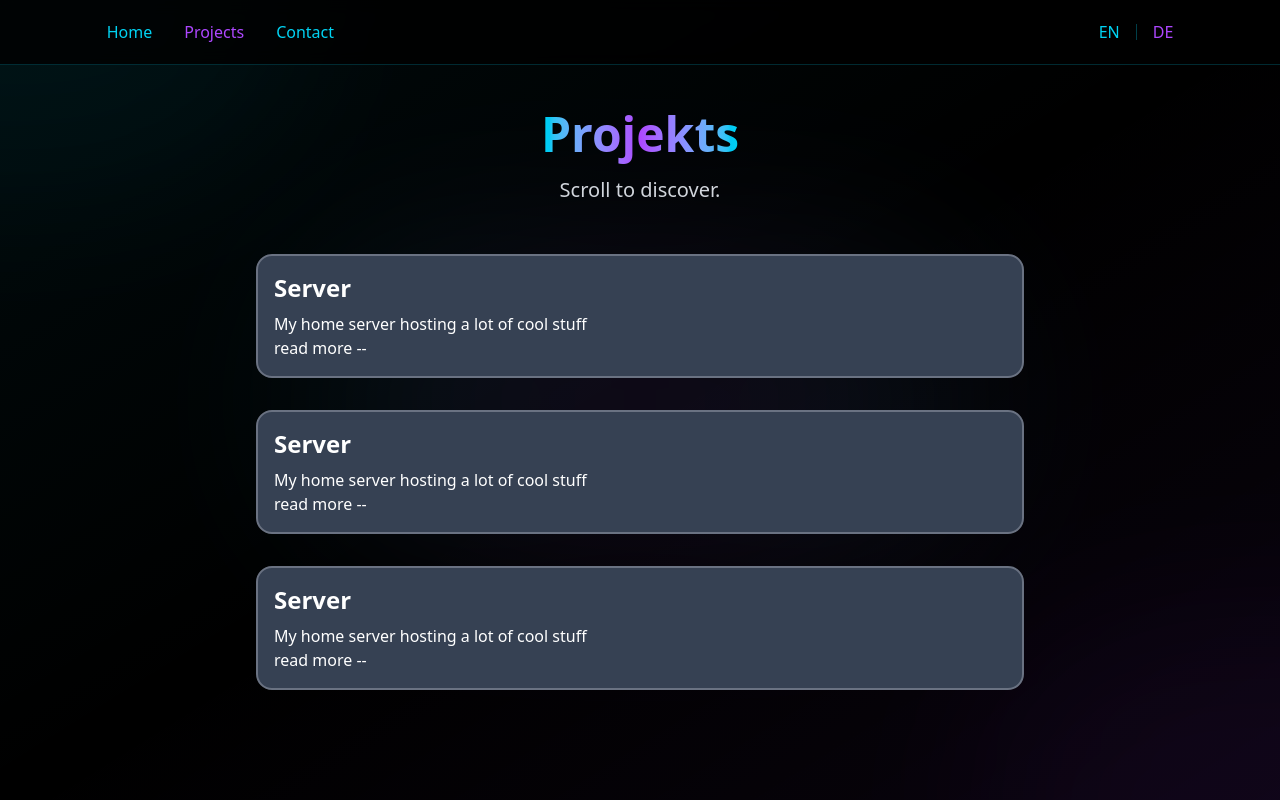
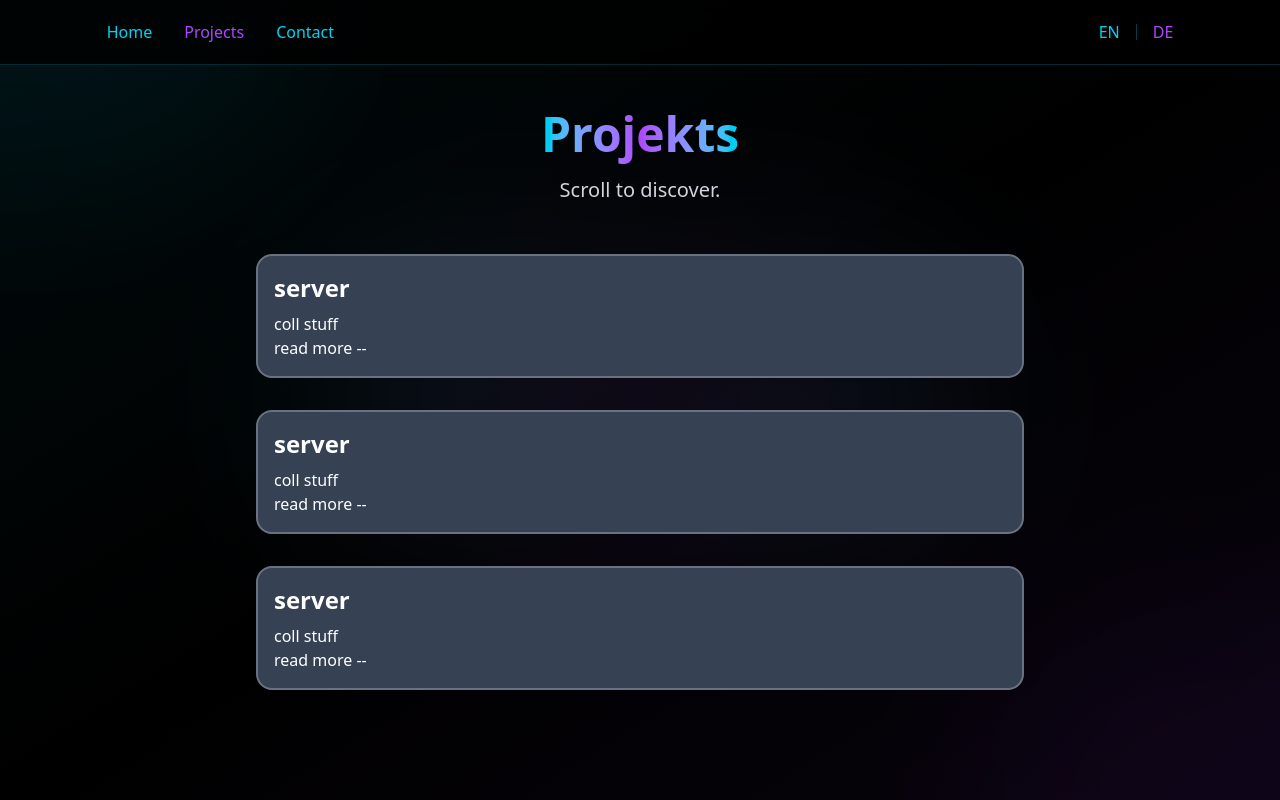
Before and after one commit to Ynlsen/yniederer.ch, a Next.js app: page /en/projects in a window 1280 px wide. Built offline with nearby package versions, Linux system fonts and the light colour scheme.

Commit message:
created parameter type and made modular

```diff
--- a/app/en/projects/page.tsx
+++ b/app/en/projects/page.tsx
@@ -1,12 +1,16 @@
+type ItemPara = {
+  title: string
+  description: string
+  href: string
+}
 
-
-function ProjectItem() {
+function ProjectItem({title, description, href}: ItemPara) {
   return(
     <div className="w-full">
-     <a href="en/projects/server" className="block w-full bg-gray-700 border-2 border-gray-500 rounded-2xl">
+     <a href={href} className="block w-full bg-gray-700 border-2 border-gray-500 rounded-2xl">
        <div className="p-4 text-white">
-         <h2 className="text-2xl font-semibold mb-2">Server</h2>
-         <p>My home server hosting a lot of cool stuff</p>
+         <h2 className="text-2xl font-semibold mb-2">{title}</h2>
+         <p>{description}</p>
          read more --
        </div>
      </a>
@@ -45,9 +49,9 @@ export default function ProjectsPage() {
 
 
         <div className="flex flex-col space-y-8">
-          <ProjectItem/>
-          <ProjectItem/>
-          <ProjectItem/>
+          <ProjectItem title="server" description="coll stuff" href="/en/projects/server"/>
+          <ProjectItem title="server" description="coll stuff" href="/en/projects/server"/>
+          <ProjectItem title="server" description="coll stuff" href="/en/projects/server"/>
         </div>
 
       </div>
```
